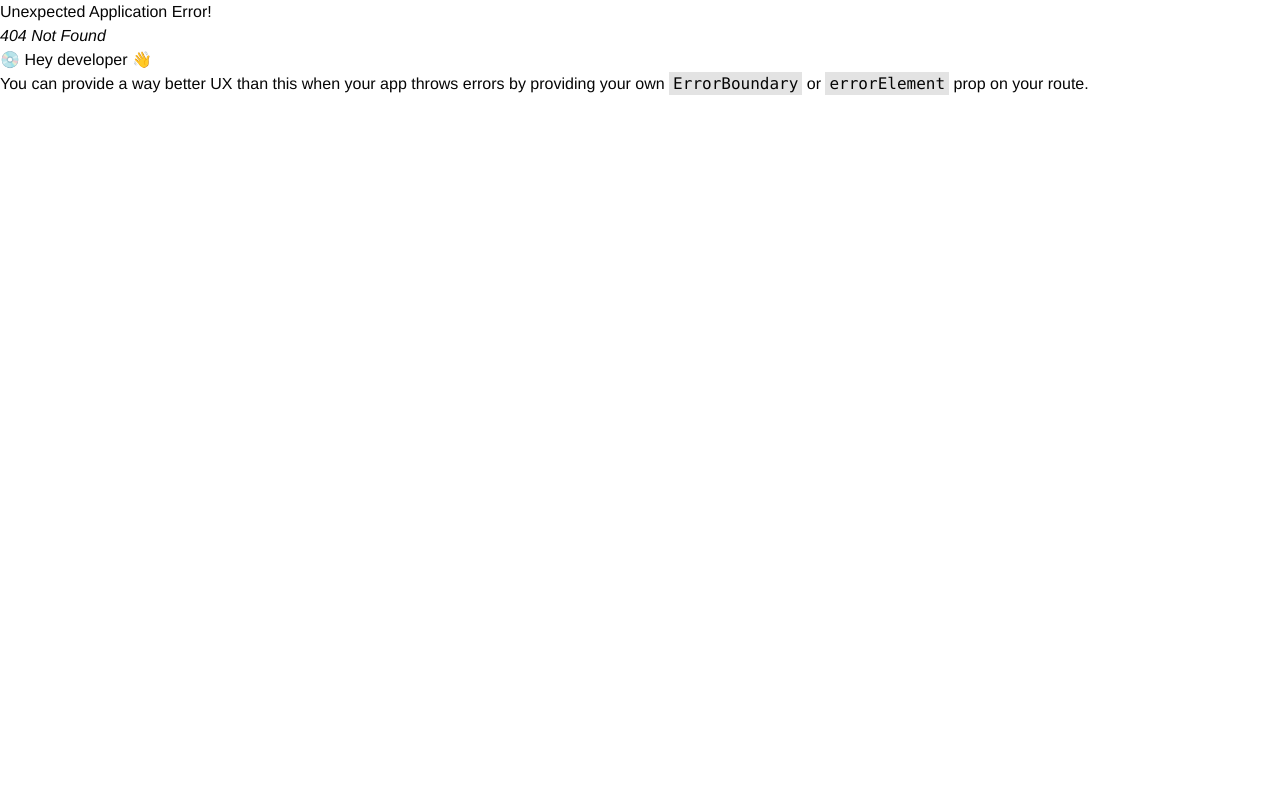
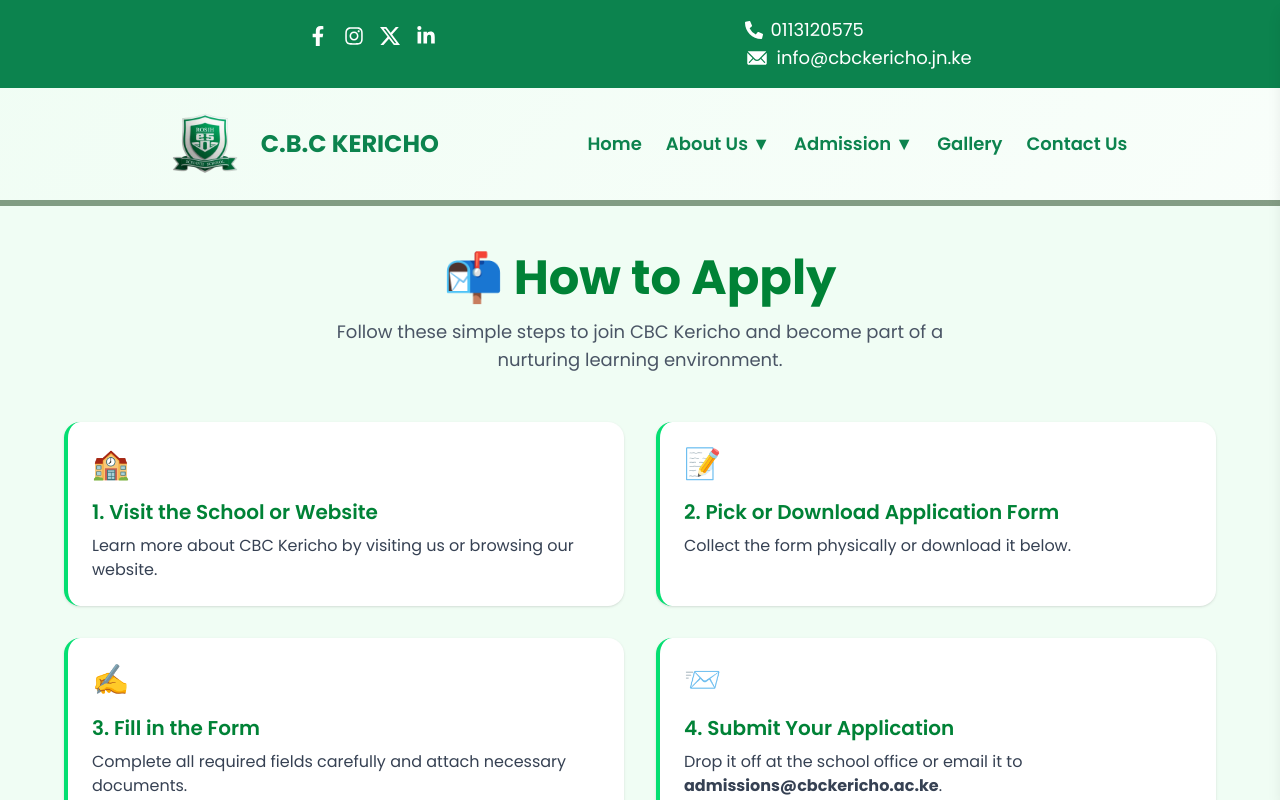
Before and after one commit to cassandra18/Work, a React (Vite) app in the folder frontend/: page /admission/apply in a window 1280 px wide. Before the commit this address had no page. Shown: the top 800 px of the page. Built offline with nearby package versions, Linux system fonts and the light colour scheme.

Commit message:
done creating the application page

```diff
--- a/frontend/src/components/schoolPolicies/policyAcknowledgement.tsx
+++ b/frontend/src/components/schoolPolicies/policyAcknowledgement.tsx
@@ -28,7 +28,9 @@ const PolicyAcknowledgement: React.FC = () => {
                 className="flex justify-center gap-8 mt-4 text-lg"
             >
                 <a
-                    href="https://docs.google.com/document/d/18NQQvAb6X1vPYKxLqChkZOjTCvijZsaVzzUpbH6T-rM/edit?usp=sharing"
+                    href="/documents/CBC_KERICHO_SCHOOL_POLICIES.pdf"
+                    target="_blank"
+                    rel="noopener noreferrer"
                     className="bg-green-800 text-white py-2 px-6 rounded-md hover:bg-green-700 transition-all"
                 >
                     Download Policies PDF and Sign
--- a/frontend/src/main.tsx
+++ b/frontend/src/main.tsx
@@ -23,7 +23,7 @@ import Admissions from './pages/admissionsPage.tsx';
 import AdmissionsOverview from './pages/admissionsOverview.tsx';
 import AdmissionCriteria from './pages/admissionCriteria.tsx';
 import KeyDatesFees from './pages/admissionsTermdates&Fees.tsx';
-
+import HowToApply from './pages/howToApply.tsx';
 
 const router = createBrowserRouter([
   {
@@ -103,6 +103,10 @@ const router = createBrowserRouter([
           {
             path: '/admission/term-dates',
             element: <KeyDatesFees />,
+          },
+          {
+            path: '/admission/apply',
+            element: <HowToApply />,
           }
         ]
       }
--- /dev/null
+++ b/frontend/src/pages/howToApply.tsx
@@ -0,0 +1,101 @@
+import { motion } from "framer-motion";
+import { FileDown } from "lucide-react";
+
+const steps = [
+  {
+    title: "1. Visit the School or Website",
+    description: "Learn more about CBC Kericho by visiting us or browsing our website.",
+    icon: "🏫",
+  },
+  {
+    title: "2. Pick or Download Application Form",
+    description: "Collect the form physically or download it below.",
+    icon: "📝",
+  },
+  {
+    title: "3. Fill in the Form",
+    description: "Complete all required fields carefully and attach necessary documents.",
+    icon: "✍️",
+  },
+  {
+    title: "4. Submit Your Application",
+    description: (
+      <>
+        Drop it off at the school office or email it to{" "}
+        <strong>admissions@cbckericho.ac.ke</strong>.
+      </>
+    ),
+    icon: "📨",
+  },
+  {
+    title: "5. Wait for Feedback",
+    description: "Our team will review and get in touch for next steps like interviews or placement.",
+    icon: "📞",
+  },
+];
+
+const fadeInUp = {
+  hidden: { opacity: 0, y: 40 },
+  visible: { opacity: 1, y: 0 },
+};
+
+export default function HowToApply() {
+  return (
+    <div className="min-h-screen px-6 py-12 md:px-16 bg-green-50 poppins-regular">
+      <motion.div
+        initial="hidden"
+        animate="visible"
+        variants={fadeInUp}
+        transition={{ duration: 0.8 }}
+        className="text-center mb-12"
+      >
+        <h1 className="text-3xl md:text-5xl font-bold text-green-700 mb-4">
+          📬 How to Apply
+        </h1>
+        <p className="text-gray-600 max-w-2xl mx-auto md:text-lg">
+          Follow these simple steps to join CBC Kericho and become part of a nurturing learning environment.
+        </p>
+      </motion.div>
+
+      <div className="grid md:grid-cols-2 gap-8 max-w-6xl mx-auto">
+        {steps.map((step, index) => (
+          <motion.div
+            key={index}
+            variants={fadeInUp}
+            initial="hidden"
+            animate="visible"
+            transition={{ duration: 0.6, delay: index * 0.2 }}
+            className="bg-white p-3 md:p-6 rounded-2xl shadow hover:shadow-md transition-shadow border-l-4 border-green-400"
+          >
+            <div className="text-xl md:text-3xl md:mb-4 mb-2">{step.icon}</div>
+            <h3 className="text-xl font-semibold text-green-700 mb-2">{step.title}</h3>
+            <p className="text-gray-700">{step.description}</p>
+          </motion.div>
+        ))}
+      </div>
+
+      {/* Buttons */}
+      <div className="text-center mt-12 space-y-4">
+        <a
+          href="/documents/CBC_Kericho_Admission_Form_2025.pdf"
+          target="_blank"
+          rel="noopener noreferrer"
+          className="inline-flex items-center gap-2 bg-green-600 text-white py-3 px-6 rounded-full hover:bg-green-700 transition"
+        >
+          <FileDown size={18} /> Download Application Form
+        </a>
+        <br />
+
+      </div>
+      <div className="w-fit mx-auto border border-green-600 text-gray-500 py-3 px-6 rounded-4xl space-y-2">
+  <div className="flex items-center gap-2 font-bold text-lg md:text-xl">
+    <span className="text-green-700">Contact Admissions Office at:</span>
+  </div>
+  <p className="font-semibold ">📞 +254 700 000 000</p>
+  <p className="font-semibold">📧 admissions@cbckericho.co.ke</p>
+</div>
+
+
+    </div>
+  );
+}
```
Also changed, not shown: frontend/src/components/admission/howToApply.tsx (deleted), 2 other files (tests, documents, lock files or other folders).
